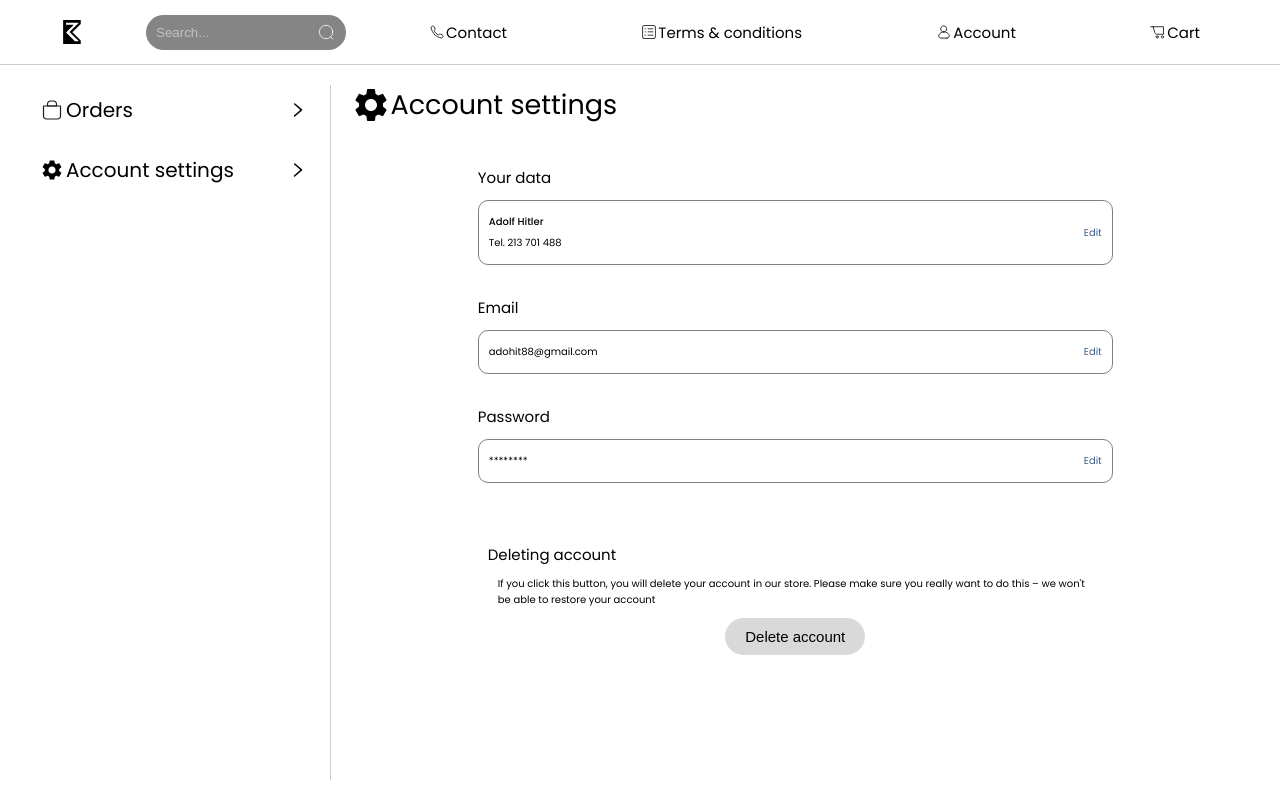
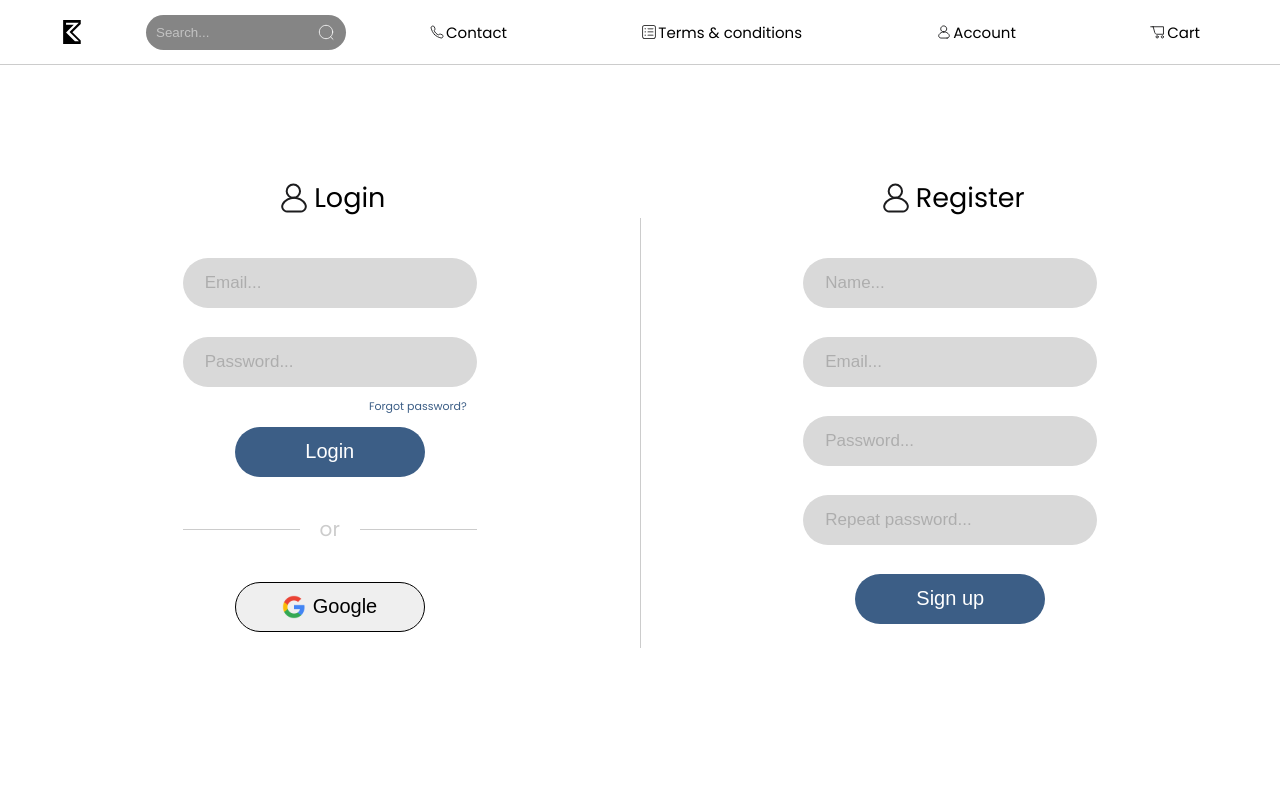
Before and after one commit to Zaluskyy/ecommerce, a Next.js app: page /account in a window 1280 px wide. Built offline with nearby package versions, Linux system fonts and the light colour scheme.

Commit message:
Forebase config added, google login added

```diff
--- a/package.json
+++ b/package.json
@@ -15,6 +15,7 @@
     "@types/react-dom": "18.2.7",
     "eslint": "8.48.0",
     "eslint-config-next": "13.4.19",
+    "firebase": "^10.5.0",
     "formik": "^2.4.4",
     "framer-motion": "^10.16.2",
     "next": "13.4.19",
--- a/src/app/account/Login.tsx
+++ b/src/app/account/Login.tsx
@@ -1,4 +1,4 @@
-import React from 'react';
+import React, { useContext } from 'react';
 import style from './style/Login.module.scss';
 import Link from 'next/link';
 import Image from 'next/image';
@@ -11,6 +11,14 @@ import { Field, Form, Formik } from 'formik'
 
 import ButtonAnimation from '../UI/ButtonAnimation';
 
+import toast from 'react-hot-toast';
+
+import { useCookies } from 'react-cookie';
+
+import { auth, googleProvider } from '../firebase';
+import { signInWithPopup } from 'firebase/auth';
+import EcommerceContext from '../store/context';
+
 interface LoginProps{
     setLoginOrRegister: React.Dispatch<React.SetStateAction<'LOGIN' | 'REGISTER'>>;
     mobile: boolean;
@@ -18,8 +26,24 @@ interface LoginProps{
 
 const Login: React.FC<LoginProps> = ({ setLoginOrRegister, mobile }) => {
 
+    const context = useContext(EcommerceContext)
+    const { setIsAuth } = context
+
+    const [cookies, setCookie] = useCookies(['auth-token']);
+
     const handleLogin = ()=>{
         console.log("handleLogin")
+    }
+
+    const signInWithGoogle = async()=>{
+        try{
+            const result = await signInWithPopup(auth, googleProvider)
+            setCookie('auth-token', result.user.refreshToken)
+            setIsAuth(true)
+            toast.success("You are logged")
+        } catch(err){
+            toast.error("Login failed")
+        }
     }
 
     return(
@@ -67,7 +91,7 @@ const Login: React.FC<LoginProps> = ({ setLoginOrRegister, mobile }) => {
                 <div></div>
             </div>
 
-            <ButtonAnimation className={style.googleLogin}>
+            <ButtonAnimation onClick={signInWithGoogle} className={style.googleLogin}>
                 <div className={style.iconContainer}>
                     <Image
                     src={googleicon}
--- /dev/null
+++ b/src/app/firebase.tsx
@@ -0,0 +1,19 @@
+import { initializeApp } from "firebase/app";
+import { getAnalytics } from "firebase/analytics";
+import { getAuth, GoogleAuthProvider } from 'firebase/auth'
+
+const firebaseConfig = {
+  apiKey: "AIzaSyA8FaTQTRxfltDCHvsh-F-kyIqAN18k8x8",
+  authDomain: "ecommerce-9e9ae.firebaseapp.com",
+  projectId: "ecommerce-9e9ae",
+  storageBucket: "ecommerce-9e9ae.appspot.com",
+  messagingSenderId: "582828449286",
+  appId: "1:582828449286:web:8fce696aab2d7a65c32d87",
+  measurementId: "G-WQCHE6FV9M"
+};
+
+const app = initializeApp(firebaseConfig);
+const analytics = getAnalytics(app);
+
+export const auth = getAuth(app)
+export const googleProvider = new GoogleAuthProvider();
--- a/src/app/store/context.tsx
+++ b/src/app/store/context.tsx
@@ -33,18 +33,20 @@ export const EcommerceContextProvider = ({children}: {children: ReactNode}) =>{
     const [selectedPayment, setSelectedPayment] = useState<IPayment|null>(null)
 
 
+    const [cookies, setCookies] = useCookies(['cartProducts', 'auth-token']);
 
     const [mobile, setMobile] = useState<boolean>(true)
-    const [isAuth, setIsAuth] = useState<boolean>(true)
+    const [isAuth, setIsAuth] = useState<boolean>(false)
     const [loginOrRegister, setLoginOrRegister] = useState<"LOGIN"|"REGISTER">("LOGIN")
 
     const [cartProducts, setCartProducts] = useState<ICartProducts[]>(products)
-    const [cookies, setCookies] = useCookies(['cartProducts']);
 
     useEffect(() => {
         const cartFromCookies = cookies.cartProducts || [];
         setCartProducts(cartFromCookies);
-      }, []);
+
+        setIsAuth(cookies['auth-token']?true:false)
+    }, []);
 
     return(
         <EcommerceContext.Provider value={{
```
Also changed, not shown: 1 other file (tests, documents, lock files or other folders).
